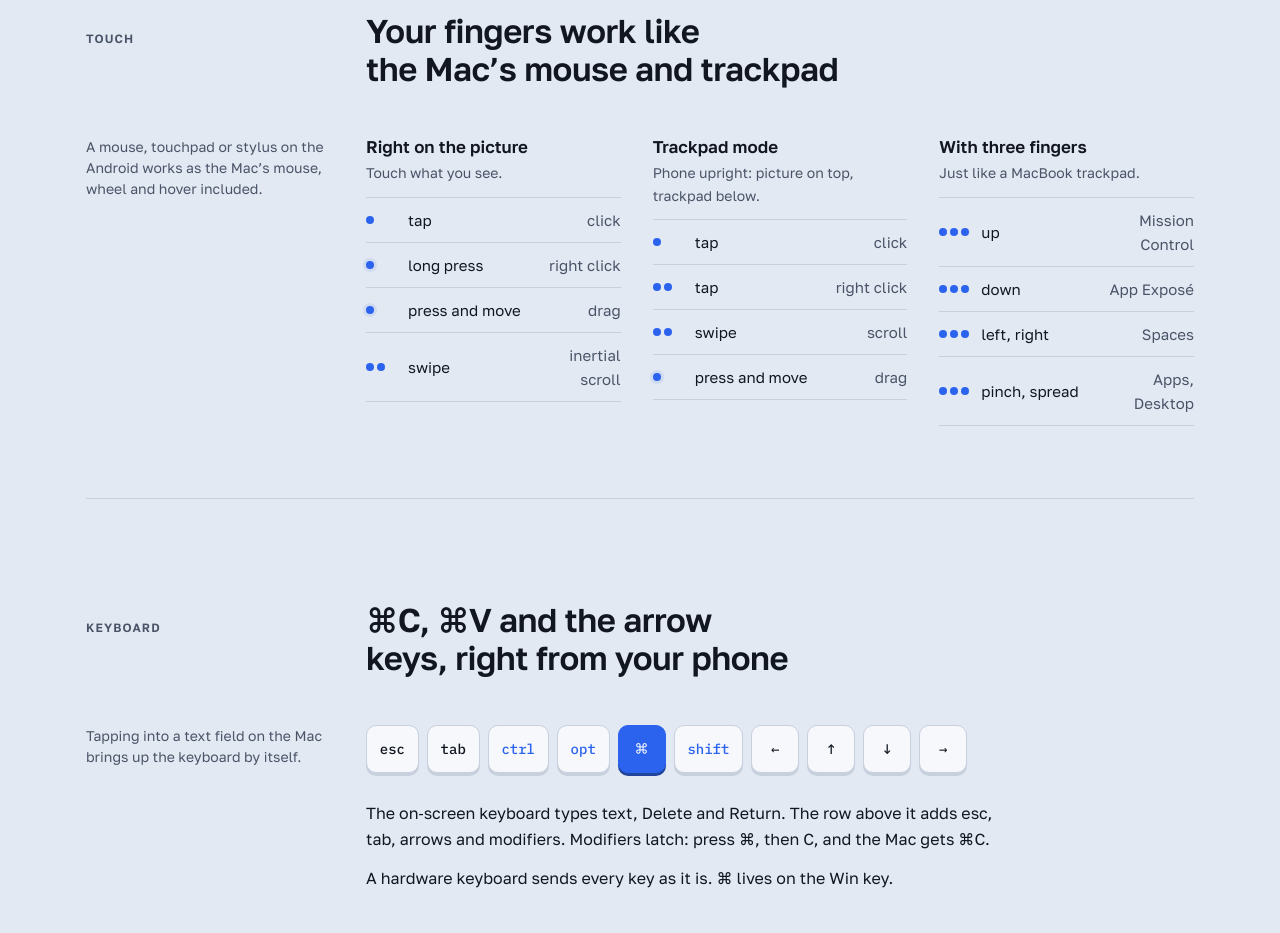
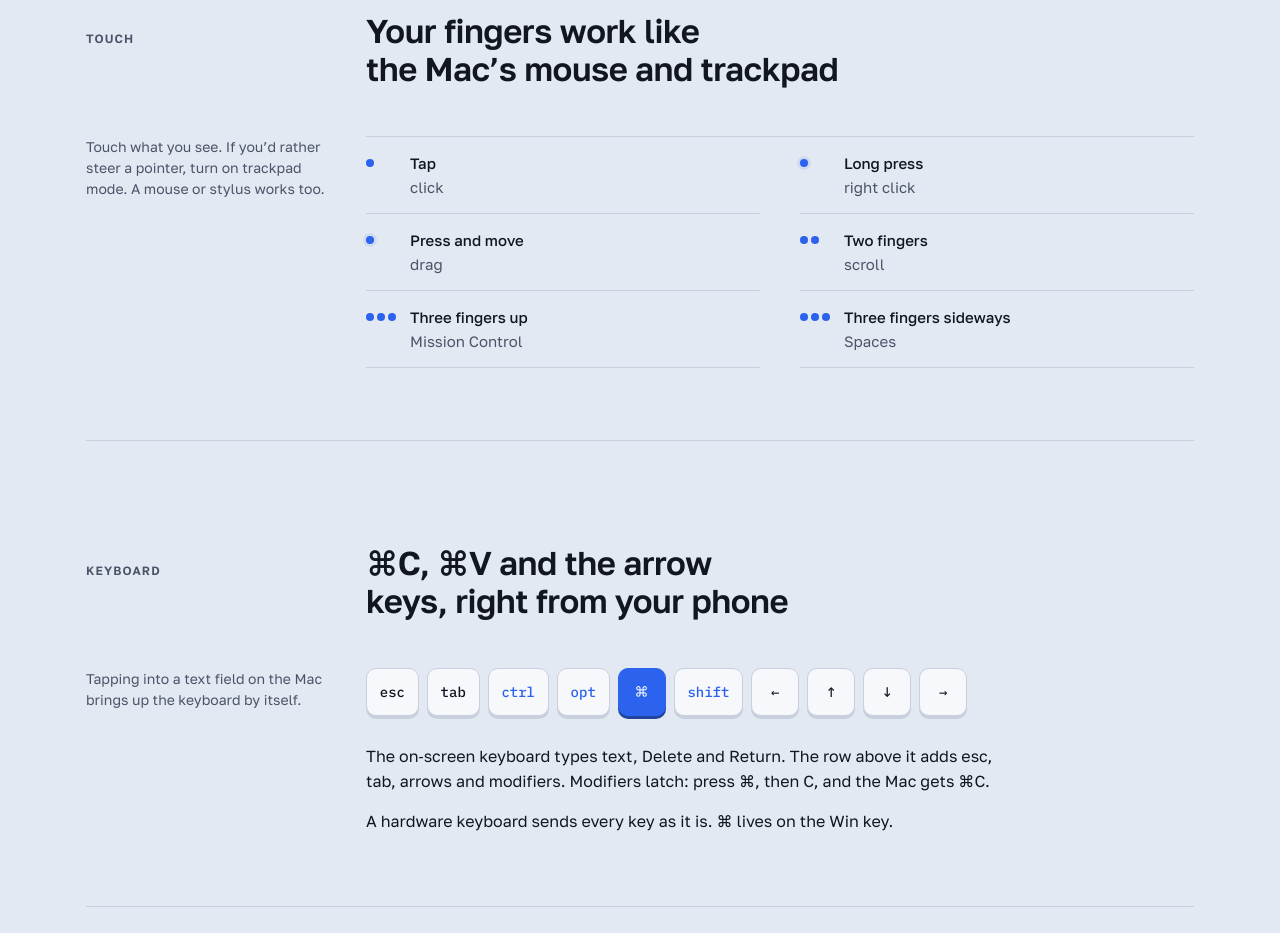
Before and after one commit to ilyabazhenov/sill-android, a plain HTML site: page site/index.html in a window 1280 px wide. Shown: the part 2140-3073 px from the top of the page. Drawn offline with Linux system fonts and the light colour scheme.

Commit message:
Marketing page: the gestures as one short list

```diff
--- a/site/index.html
+++ b/site/index.html
@@ -753,13 +753,10 @@
 .rotate-note svg { width: 22px; height: 22px; flex: none; color: var(--signal); }
 
 /* gesture glossary */
-.gest-grid { display: grid; grid-template-columns: repeat(3, minmax(0, 1fr)); gap: 32px; }
-.gest h3 { font: 600 1.0625rem/1.3 var(--f-body); margin-bottom: 4px; }
-.gest > p { color: var(--muted); font-size: var(--step--1); margin-bottom: 12px; }
-.gest dl { margin: 0; display: grid; grid-template-columns: auto minmax(0, 1fr); border-top: 1px solid var(--line); }
-.gest dt, .gest dd { margin: 0; padding: 10px 0; border-bottom: 1px solid var(--line); }
-.gest dt { display: flex; align-items: center; gap: 10px; padding-right: 14px; font-size: .9375rem; }
-.gest dd { font-size: .9375rem; color: var(--muted); text-align: right; }
+.gest-list { list-style: none; margin: 0; padding: 0; display: grid; grid-template-columns: repeat(2, minmax(0, 1fr)); column-gap: 40px; border-top: 1px solid var(--line); }
+.gest-list li { display: grid; grid-template-columns: 32px minmax(0, 1fr); align-items: center; column-gap: 12px; padding: 14px 0; border-bottom: 1px solid var(--line); }
+.gest-list b { font-weight: 500; font-size: .9375rem; }
+.gest-list li > span:last-child { grid-column: 2; color: var(--muted); font-size: .9375rem; }
 .fingers { display: inline-flex; gap: 3px; width: 32px; flex: none; }
 .fingers i { width: 8px; height: 8px; border-radius: 50%; background: var(--signal); display: block; }
 .fingers.hold i { box-shadow: 0 0 0 3px var(--signal-soft); }
@@ -908,7 +905,7 @@
   .hero .wrap { grid-template-columns: minmax(0, 1fr); align-items: start; }
   .hero-copy { padding-bottom: 8px; }
   .band-head, .band-body { grid-template-columns: minmax(0, 1fr); }
-  .gest-grid { grid-template-columns: minmax(0, 1fr); }
+  .gest-list { grid-template-columns: minmax(0, 1fr); }
   .steps { grid-template-columns: repeat(2, minmax(0, 1fr)); }
   .trust { grid-template-columns: minmax(0, 1fr); }
 }
@@ -1181,40 +1178,16 @@
         <h2><span class="ru">Пальцы работают как мышь и трекпад Mac</span><span class="en">Your fingers work like the Mac’s mouse and trackpad</span></h2>
       </div>
       <div class="band-body">
-        <p class="side"><span class="ru">Мышь, тачпад и стилус, подключённые к Android, работают как мышь Mac: с колесом и наведением.</span><span class="en">A mouse, touchpad or stylus on the Android works as the Mac’s mouse, wheel and hover included.</span></p>
+        <p class="side"><span class="ru">Касаетесь того, что видите. Если удобнее водить указатель, включите режим трекпада. Мышь и стилус тоже работают.</span><span class="en">Touch what you see. If you’d rather steer a pointer, turn on trackpad mode. A mouse or stylus works too.</span></p>
         <div class="main">
-          <div class="gest-grid">
-            <div class="gest">
-              <h3><span class="ru">Прямо в картинку</span><span class="en">Right on the picture</span></h3>
-              <p><span class="ru">Касаетесь того, что видите.</span><span class="en">Touch what you see.</span></p>
-              <dl>
-                <dt><span class="fingers"><i></i></span><span class="ru">касание</span><span class="en">tap</span></dt><dd><span class="ru">клик</span><span class="en">click</span></dd>
-                <dt><span class="fingers hold"><i></i></span><span class="ru">долгое нажатие</span><span class="en">long press</span></dt><dd><span class="ru">правый клик</span><span class="en">right click</span></dd>
-                <dt><span class="fingers hold"><i></i></span><span class="ru">нажать и вести</span><span class="en">press and move</span></dt><dd><span class="ru">перетаскивание</span><span class="en">drag</span></dd>
-                <dt><span class="fingers"><i></i><i></i></span><span class="ru">вести</span><span class="en">swipe</span></dt><dd><span class="ru">прокрутка с инерцией</span><span class="en">inertial scroll</span></dd>
-              </dl>
-            </div>
-            <div class="gest">
-              <h3><span class="ru">Режим трекпада</span><span class="en">Trackpad mode</span></h3>
-              <p><span class="ru">Телефон вертикально: картинка сверху, трекпад снизу.</span><span class="en">Phone upright: picture on top, trackpad below.</span></p>
-              <dl>
-                <dt><span class="fingers"><i></i></span><span class="ru">касание</span><span class="en">tap</span></dt><dd><span class="ru">клик</span><span class="en">click</span></dd>
-                <dt><span class="fingers"><i></i><i></i></span><span class="ru">касание</span><span class="en">tap</span></dt><dd><span class="ru">правый клик</span><span class="en">right click</span></dd>
-                <dt><span class="fingers"><i></i><i></i></span><span class="ru">вести</span><span class="en">swipe</span></dt><dd><span class="ru">прокрутка</span><span class="en">scroll</span></dd>
-                <dt><span class="fingers hold"><i></i></span><span class="ru">нажать и вести</span><span class="en">press and move</span></dt><dd><span class="ru">перетаскивание</span><span class="en">drag</span></dd>
-              </dl>
-            </div>
-            <div class="gest">
-              <h3><span class="ru">Тремя пальцами</span><span class="en">With three fingers</span></h3>
-              <p><span class="ru">Как на трекпаде MacBook.</span><span class="en">Just like a MacBook trackpad.</span></p>
-              <dl>
-                <dt><span class="fingers"><i></i><i></i><i></i></span><span class="ru">вверх</span><span class="en">up</span></dt><dd>Mission Control</dd>
-                <dt><span class="fingers"><i></i><i></i><i></i></span><span class="ru">вниз</span><span class="en">down</span></dt><dd>App Exposé</dd>
-                <dt><span class="fingers"><i></i><i></i><i></i></span><span class="ru">влево, вправо</span><span class="en">left, right</span></dt><dd><span class="ru">рабочие столы</span><span class="en">Spaces</span></dd>
-                <dt><span class="fingers"><i></i><i></i><i></i></span><span class="ru">свести, развести</span><span class="en">pinch, spread</span></dt><dd><span class="ru">приложения, стол</span><span class="en">Apps, Desktop</span></dd>
-              </dl>
-            </div>
-          </div>
+          <ul class="gest-list">
+            <li><span class="fingers"><i></i></span><b><span class="ru">Касание</span><span class="en">Tap</span></b><span><span class="ru">клик</span><span class="en">click</span></span></li>
+            <li><span class="fingers hold"><i></i></span><b><span class="ru">Долгое нажатие</span><span class="en">Long press</span></b><span><span class="ru">правый клик</span><span class="en">right click</span></span></li>
+            <li><span class="fingers hold"><i></i></span><b><span class="ru">Нажать и вести</span><span class="en">Press and move</span></b><span><span class="ru">перетащить</span><span class="en">drag</span></span></li>
+            <li><span class="fingers"><i></i><i></i></span><b><span class="ru">Два пальца</span><span class="en">Two fingers</span></b><span><span class="ru">прокрутка</span><span class="en">scroll</span></span></li>
+            <li><span class="fingers"><i></i><i></i><i></i></span><b><span class="ru">Три пальца вверх</span><span class="en">Three fingers up</span></b><span>Mission Control</span></li>
+            <li><span class="fingers"><i></i><i></i><i></i></span><b><span class="ru">Три пальца вбок</span><span class="en">Three fingers sideways</span></b><span><span class="ru">рабочие столы</span><span class="en">Spaces</span></span></li>
+          </ul>
         </div>
       </div>
     </div>
```
